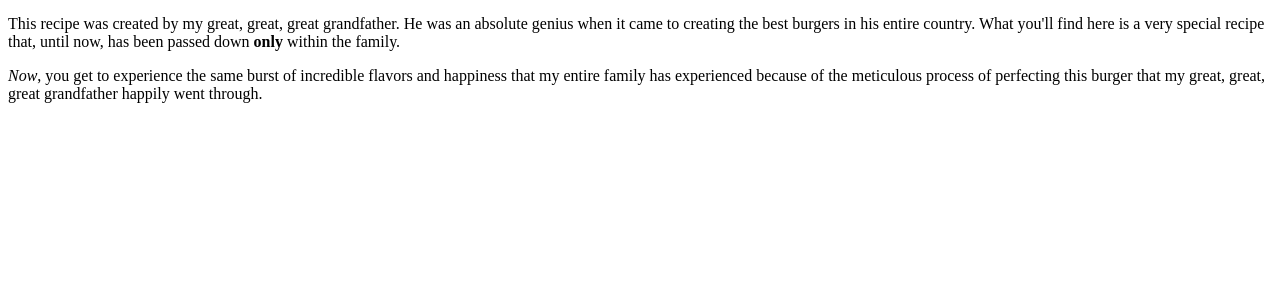
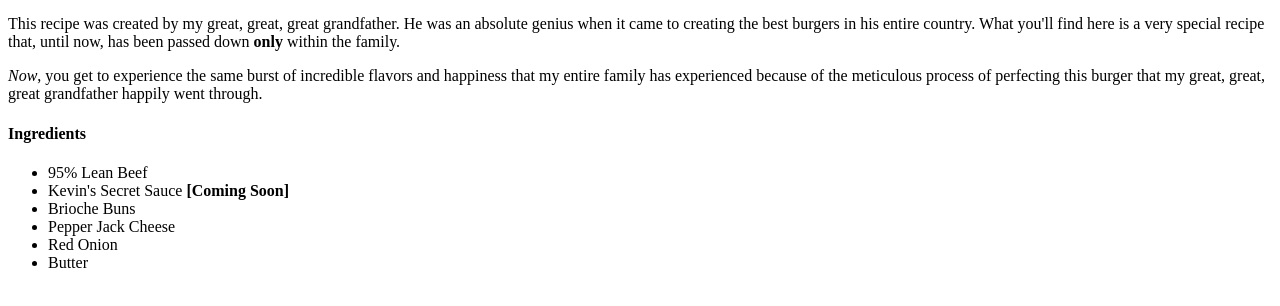
Before and after one commit to KPDEVELOPS/odin-recipes, a plain HTML site: page recipes/burger.html in a window 1280 px wide. Shown: the part 478-784 px from the top of the page. Drawn offline with Linux system fonts and the light colour scheme.

Commit message:
Add ingredients for burger recipe

```diff
--- a/recipes/burger.html
+++ b/recipes/burger.html
@@ -8,8 +8,19 @@
     <body>
         <h1>Burger Recipe</h1>
         <img src="../images/burger-img.jpg" alt="A beautiful picture of the burger you will make" height="350" width="450">
+
         <h3>Description</h3>
         <p>This recipe was created by my great, great, great grandfather. He was an absolute genius when it came to creating the best burgers in his entire country.        What you'll find here is a very special recipe that, until now, has been passed down <strong>only</strong> within the family.</p>
         <p><em>Now</em>, you get to experience the same burst of incredible flavors and happiness that my entire family has experienced because of the meticulous process of perfecting this burger that my great, great, great grandfather happily went through.</p>
+
+        <h4>Ingredients</h4>
+        <ul>
+            <li>95% Lean Beef</li>
+            <li>Kevin's Secret Sauce <strong>[Coming Soon]</strong></li>
+            <li>Brioche Buns</li>
+            <li>Pepper Jack Cheese</li>
+            <li>Red Onion</li>
+            <li>Butter</li>
+        </ul>
     </body>
 </html>
```
